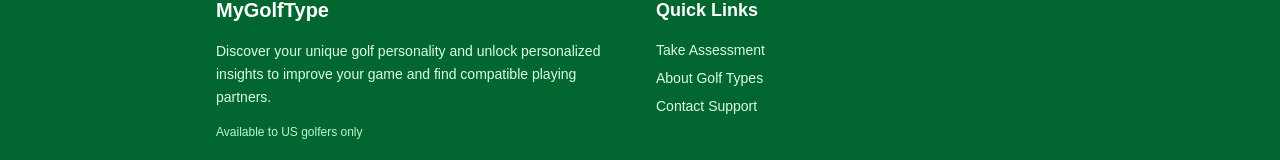
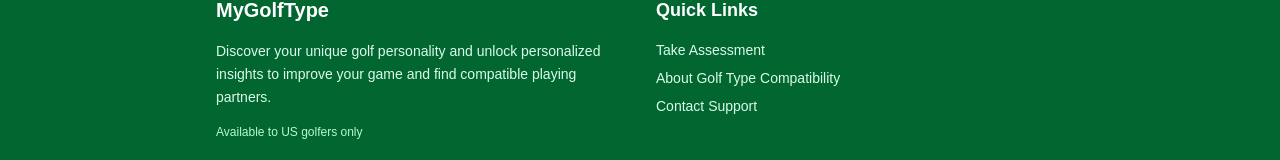
Before and after one commit to bczimmer/mygolftype, a Next.js app: page / in a window 1280 px wide. Shown: the part 1126-1286 px from the top of the page. Built offline with nearby package versions, Linux system fonts and the light colour scheme; no server answers.

Commit message:
map footer golf type link to compatibility matrix

```diff
--- a/src/components/Footer.tsx
+++ b/src/components/Footer.tsx
@@ -37,8 +37,8 @@ export default function Footer({ className = '' }: FooterProps) {
                 </Link>
               </li>
               <li>
-                <Link href="/about" className="text-green-100 hover:text-white transition-colors">
-                  About Golf Types
+                <Link href="/compatibility-matrix" className="text-green-100 hover:text-white transition-colors">
+                  About Golf Type Compatibility
                 </Link>
               </li>
               <li>
```
